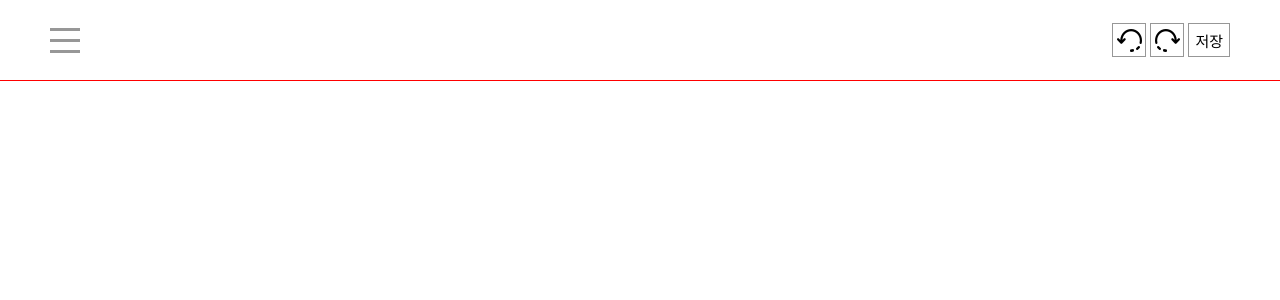
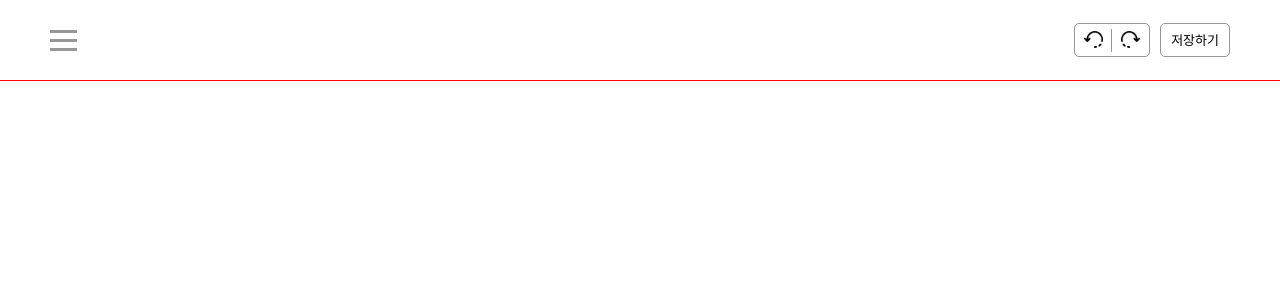
Before and after one commit to logaegae/project_bealook_ref, a PHP site: page /workspace/reference/layout.html in a window 1280 px wide. Shown: the top 300 px of the page. Run offline with PHP 8.4, Linux system fonts and the light colour scheme; some libraries are stand-ins or nearby versions; some web fonts are replaced.

Commit message:
170910 layout html, css 수정

```diff
--- a/html/workspace/reference/css/layout.css
+++ b/html/workspace/reference/css/layout.css
@@ -2,13 +2,17 @@ body {font-family: "Noto Sans KR Light", "Nanum Gothic";}
 body img {vertical-align: top;}
 
 /*btn*/
-.btn {border:0;background:none;cursor:pointer;}
-.btn.btn-icon {vertical-align: top;text-align:center;font-size:0;text-indent:-999999%;}
-.btn.btn-undo {background:url(../img/ico_undo@2x.png) no-repeat center; background-size:25px 23px;}
-.btn.btn-redo {background:url(../img/ico_redo@2x.png) no-repeat center; background-size:25px 23px;}
-.layout .header .actions .btn {height:34px;line-height:34px;border:1px #979797 solid;}
-.layout .header .actions .btn-icon {width:34px;}
-.layout .header .actions .btn-txt {font-size:15px;}
+.btn {margin:0;font-size:0;border:0;background:none;cursor:pointer;vertical-align:middle;}
+.btn.btn-icon {vertical-align: top;text-align:center;text-indent:-999999%;}
+.btn.btn-undo {background:url(../img/ico_undo@2x.png) no-repeat center;background-size:25px 23px;}
+.btn.btn-redo {background:url(../img/ico_redo@2x.png) no-repeat center;background-size:25px 23px;}
+.layout .header .actions {font-size:0;}
+.layout .header .actions span, .layout .header .actions .btn-save {border-radius: 5px;}
+.layout .header .actions span {display:inline-block;height:32px;line-height:32px;vertical-align:middle;border:1px #979797 solid;}
+.layout .header .actions .btn-icon {width:37px;height:32px;line-height:32px;background-size:50%;}
+.layout .header .actions .btn-undo {position:relative;}
+.layout .header .actions .btn-undo:before {position:absolute;display:block;content:"";top:5px;right:0;width:1px;height:23px;background: #979797;}
+.layout .header .actions .btn-save {display:inline-block;margin-left:10px;padding:0 10px;height:34px;line-height:34px;font-size:13px;border:1px #979797 solid;}
 
 .layout .wrapper {position:relative;}
 .layout .header {overflow:hidden;position: absolute;top:0;left:0;width:100%;height:80px;border-bottom:1px red solid;
@@ -18,6 +22,6 @@ body img {vertical-align: top;}
     align-items:center;
 }
 .layout .header .menu {margin-left:50px;}
-.layout .header .menu span {display:block;margin-top:8px;width:30px;height:3px;background:#979797;}
+.layout .header .menu span {display:block;margin-top:6px;width:27px;height:3px;background:#979797;}
 .layout .header .menu span:first-child {margin-top:0;}
 .layout .header .actions {margin-right:50px;}
--- a/html/workspace/reference/layout.html
+++ b/html/workspace/reference/layout.html
@@ -4,7 +4,7 @@
     <meta charset="UTF-8">
     <meta name="viewport" content="width=device-width, initial-scale=1.0">
     <meta http-equiv="X-UA-Compatible" content="ie=edge">
-    <title>Document</title>
+    <title>Layout</title>
     <script src="https://ajax.googleapis.com/ajax/libs/jquery/3.2.1/jquery.min.js"></script>
     <link rel="stylesheet" href="css/font.css" type="text/css" />
     <link rel="stylesheet" href="css/reset.css" type="text/css" />
@@ -19,13 +19,26 @@
                 <span></span>
             </div>
             <div class="actions">
-                <button type="button" class="btn btn-icon btn-undo">이전 작업으로 돌아가기</button>
-                <button type="button" class="btn btn-icon btn-redo">다음 작업으로 되돌리기</button>
-                <button type="button" class="btn btn-txt">저장</button>
+                <span>
+                    <button type="button" class="btn btn-icon btn-undo" title="실행 취소">실행 취소</button>
+                    <button type="button" class="btn btn-icon btn-redo" title="다시 실행">다시 실행</button>
+                </span>
+                <button type="button" class="btn btn-txt btn-save">저장하기</button>
             </div>
         </div>
-
-
+        <div class="tool-common tool-text tool-text-01">
+            <button type="button" class="btn btn-bold">두껍게</button>
+            <button type="button" class="btn btn-italic">이탤릭</button>
+            <button type="button" class="btn btn-linethrough">가운데 줄</button>
+            <button type="button" class="btn btn-underline">밑 줄</button>
+            <button type="button" class="btn btn-color">글씨 색</button>
+            <button type="button" class="btn btn-bgcolor">배경 색</button>
+            <button type="button" class="btn btn-ta-left">좌측 정렬</button>
+            <button type="button" class="btn btn-ta-center">가운데 정렬</button>
+            <button type="button" class="btn btn-ta-right">우측 정렬</button>
+            <button type="button" class="btn btn-ul">글머리 불릿</button>
+            <button type="button" class="btn btn-ol">글머리 숫자</button>
+        </div>
     </div>
 </body>
 </html>
```
